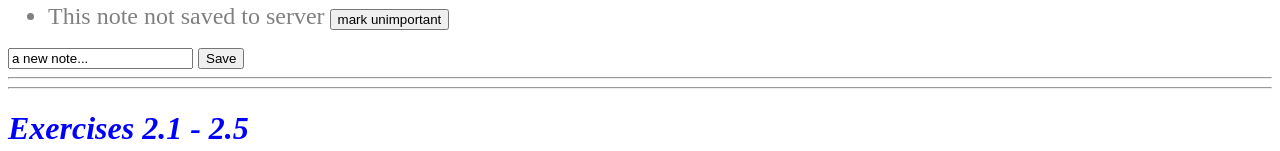
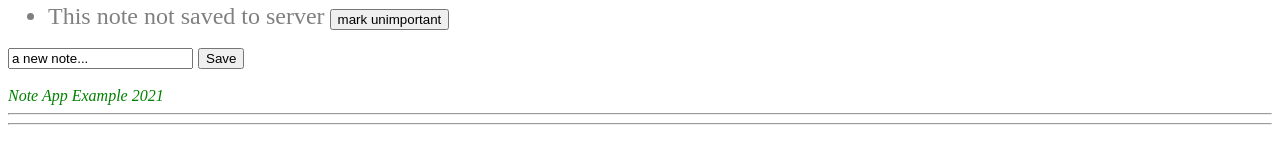
Before and after one commit to MasReed/full-stack-open-2021, a React (Create React App) app in the folder part2/: page / in a window 1280 px wide. Shown: the part 459-610 px from the top of the page. Built offline with nearby package versions, Linux system fonts and the light colour scheme; no server answers; data requests are answered from the project's data file.

Commit message:
Note App: Added Footer and Styling

```diff
--- a/part2/src/example/App.jsx
+++ b/part2/src/example/App.jsx
@@ -3,6 +3,7 @@
 // Services
 import noteService from './services/notes.js';
 // Components
+import Footer from './Footer.jsx';
 import Note from './Note.jsx';
 import Notification from './Notification.jsx';
 
@@ -99,6 +100,7 @@
                 <input value={newNote} onChange={handleNoteChange}/>
                 <button type='submit'>Save</button>
             </form>
+            <Footer />
         </div>
     );
 }
--- /dev/null
+++ b/part2/src/example/Footer.jsx
@@ -0,0 +1,20 @@
+import React from 'react';
+
+const Footer = () => {
+
+    const footerStyle = {
+        color: 'green',
+        fontStyle: 'italic',
+        fontSize: '16px'
+    }
+
+    return (
+        <div style={footerStyle}>
+            <br />
+            <em>Note App Example 2021</em>
+        </div>
+    );
+}
+
+
+export default Footer;
--- a/part2/src/example/Notification.jsx
+++ b/part2/src/example/Notification.jsx
@@ -10,7 +10,6 @@
         <div className='error-notification'>
             {message}
         </div>
-
     );
 }
 
```
